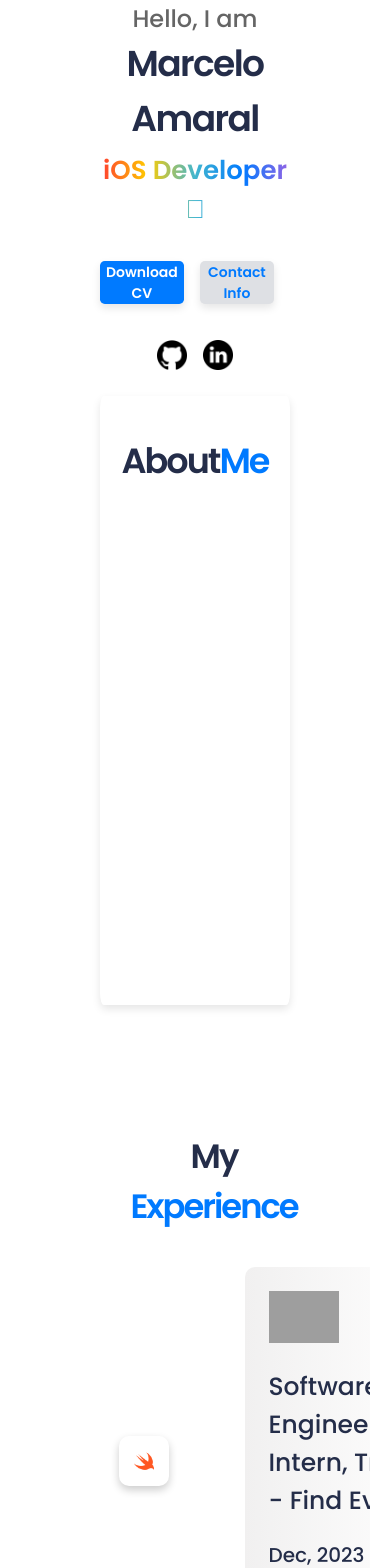
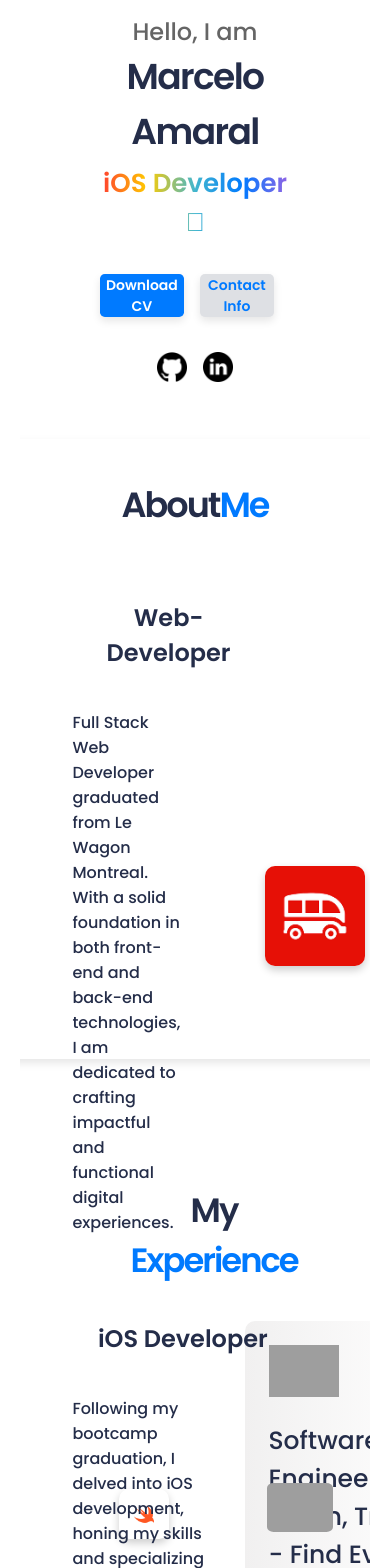
Before and after one commit to marcelovsk1/react-portfolio, a React (Create React App) app in the folder ptf-marcelo/: page / in a window 390 px wide. Shown: the part 432-2000 px from the top of the page. Built offline with nearby package versions, Linux system fonts and the light colour scheme; grey boxes are pictures that could not be loaded; a web font is replaced by a local one.

Commit message:
working on

```diff
--- a/ptf-marcelo/src/Components/About/About.css
+++ b/ptf-marcelo/src/Components/About/About.css
@@ -108,11 +108,16 @@ p {
 }
 @media screen and (max-width: 600px) {
 
+  .container-wrapper {
+    display: flex;
+    justify-content: center;
+  }
+
   .styles_container {
-    display: flex;
-    flex-direction: row;
-    width: 100%;
+    max-width: 800px;
     height: 600px;
+    padding: 10 100px;
+    margin-top: 10vh;
     justify-content: center;
   }
 
@@ -120,10 +125,7 @@ p {
     display: flex;
     flex-direction: row;
     font-size: 35px;
-  }
-
-  .pic_container {
-    display: none;
+    justify-content: center;
   }
 
   .About-Pic {
@@ -131,15 +133,24 @@ p {
   }
 
   .description {
+    display: flex;
+    flex-direction: column;
+    align-items: center;
     text-align: center;
-    padding-right: 90rem;
   }
 
-  .description h3,
-.description p {
-  margin: 0; /* Remover margens padrão */
-  padding-right: 90rem;
-}
+  .description h3 {
+    font-size: 24px;
+  }
+
+  .description p {
+    margin-bottom: 20px; /* Espaçamento entre o parágrafo e a imagem */
+  }
+
+  .le_wagon {
+    width: 100px; /* Ajuste conforme necessário */
+  }
+
 
 
   .ios {
--- a/ptf-marcelo/src/Components/About/About.jsx
+++ b/ptf-marcelo/src/Components/About/About.jsx
@@ -6,40 +6,41 @@ import iOS from '../../../src/img/ios_2.png'
 
 const About = () => {
   return (
-    <section className='styles_container' id='about'>
-      <h2 className='styles_title'>About <span>Me</span></h2>
-      <div className='styles_content'>
-      <div className="pic_container">
-        <img src={About_Pic} alt="About_Pic" className='About-Pic' />
-        <ul className='styles_itens'>
-          <li className='education'>
-            <div className='webdev'>
-              <div className='description'>
+    <div class="container-wrapper">
+      <section class='styles_container' id='about'>
+        <h2 class='styles_title'>About <span>Me</span></h2>
+        <div class='styles_content'>
+          <div class="pic_container">
+            <img src={About_Pic} alt="About_Pic" class='About-Pic' />
+            <ul class='styles_itens'>
+              <li class='education'>
+                <div class='webdev'>
+                  <div class='description'>
                     <h3>Web-Developer</h3>
                     <p>Full Stack Web Developer graduated from Le Wagon Montreal. With a solid foundation in both front-end and back-end technologies, I am dedicated to crafting impactful and functional digital experiences.</p>
                   </div>
                 </div>
                 <a href="https://www.lewagon.com">
-                <img src={le_wagon} alt="Le Wagon" className='le_wagon' />
+                  <img src={le_wagon} alt="Le Wagon" class='le_wagon' />
                 </a>
               </li>
-          <li className='education'>
-            <div className="webdev">
-              <div className="description">
+              <li class='education'>
+                <div class="webdev">
+                  <div class="description">
                     <h3>iOS Developer</h3>
                     <p>Following my bootcamp graduation, I delved into iOS development, honing my skills and specializing in crafting seamless experiences for Apple's ecosystem.</p>
                   </div>
                 </div>
                 <a href="https://www.linkedin.com/feed/update/urn:li:activity:7143249482875396096/">
-                <img src={iOS} alt="iOS" className='iOS' />
+                  <img src={iOS} alt="iOS" class='iOS' />
                 </a>
               </li>
             </ul>
           </div>
         </div>
       </section>
+    </div>
   );
 };
 
-
 export default About
--- a/ptf-marcelo/src/Components/Intro/Intro.css
+++ b/ptf-marcelo/src/Components/Intro/Intro.css
@@ -167,7 +167,7 @@
   }
 
   .i-right img {
-    width: 20vh;
+    width: 22vh;
     height: auto;
     padding-left: 10vh;
   }
--- a/ptf-marcelo/src/Data/Skill.json
+++ b/ptf-marcelo/src/Data/Skill.json
@@ -4,7 +4,7 @@
     "imageSrc": "Skills/swift.png"
   },
   {
-    "title": "React JS",
+    "title": "React",
     "imageSrc": "Skills/react.png"
   },
   {
```
Also changed, not shown: 1 other file (tests, documents, lock files or other folders). Lines whose indentation alone changed are shown as unchanged.
